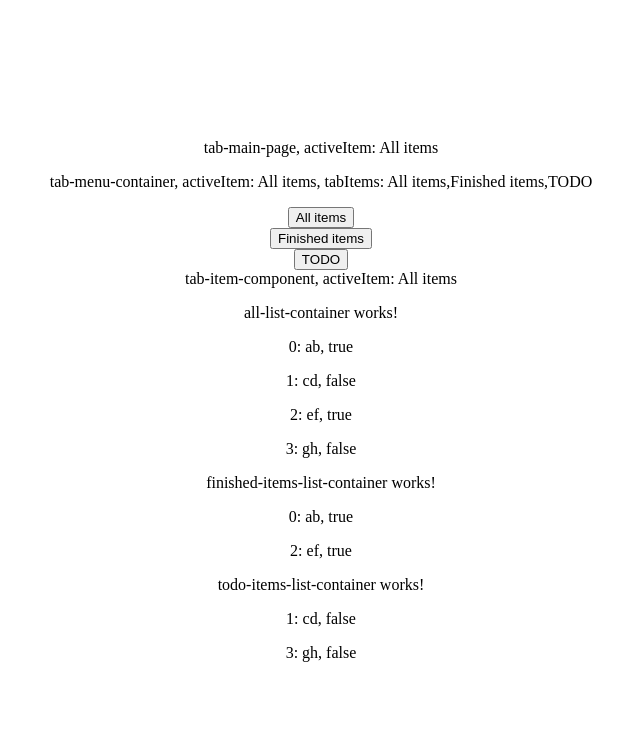
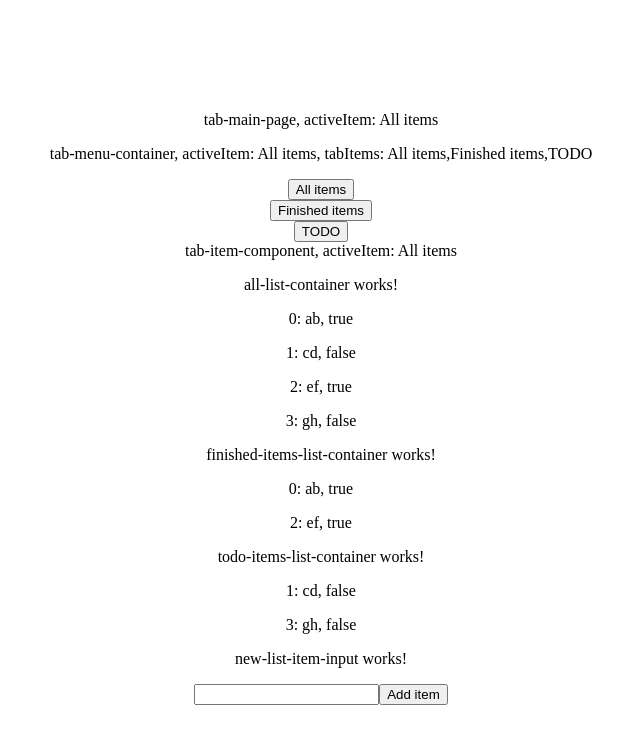
Before and after one commit to jj-jakub/AngularTodoList, an Angular app: page / in a window 1280 px wide. Shown: the top 744 px of the page, without its empty margins (319-959 px from the left). Built offline with nearby package versions, Linux system fonts and the light colour scheme.

Commit message:
Develop newListItemInput, use two-way binding

```diff
--- a/src/app/ components/new-list-item-input/new-list-item-input.component.html
+++ b/src/app/ components/new-list-item-input/new-list-item-input.component.html
@@ -1 +1,6 @@
 <p>new-list-item-input works!</p>
+
+<div>
+    <input [(ngModel)]="newItemText" type="text">
+    <button (click)="onAddButtonClick()">Add item</button>
+</div>
--- a/src/app/ components/new-list-item-input/new-list-item-input.component.ts
+++ b/src/app/ components/new-list-item-input/new-list-item-input.component.ts
@@ -7,9 +7,15 @@ import { Component, OnInit } from '@angular/core';
 })
 export class NewListItemInputComponent implements OnInit {
 
+  public newItemText: String = ""
+
   constructor() { }
 
   ngOnInit(): void {
   }
 
+  onAddButtonClick() {
+    alert(this.newItemText)
+    this.newItemText = ""
+  }
 }
--- a/src/app/ components/tab-item/tab-item.component.html
+++ b/src/app/ components/tab-item/tab-item.component.html
@@ -3,6 +3,9 @@
     <app-all-list-container [items]="items"></app-all-list-container>
     <app-finished-items-list-container [items]="items"></app-finished-items-list-container>
     <app-todo-items-list-container [items]="items"></app-todo-items-list-container>
+    <div>
+        <app-new-list-item-input></app-new-list-item-input>
+    </div>
     <!-- {childComponent}
     <NewListItemInput onAddButtonClick={this.onAddNewItemButtonClick}/> -->
 </div>
--- a/src/app/app.module.ts
+++ b/src/app/app.module.ts
@@ -1,5 +1,6 @@
 import { NgModule } from '@angular/core';
 import { BrowserModule } from '@angular/platform-browser';
+import { FormsModule } from '@angular/forms';
 
 import { AppRoutingModule } from './app-routing.module';
 import { AppComponent } from './app.component';
@@ -27,7 +28,8 @@ import { ItemsService } from './services/items.service';
   ],
   imports: [
     BrowserModule,
-    AppRoutingModule
+    AppRoutingModule,
+    FormsModule
   ],
   providers: [ItemsService],
   bootstrap: [AppComponent]
```
